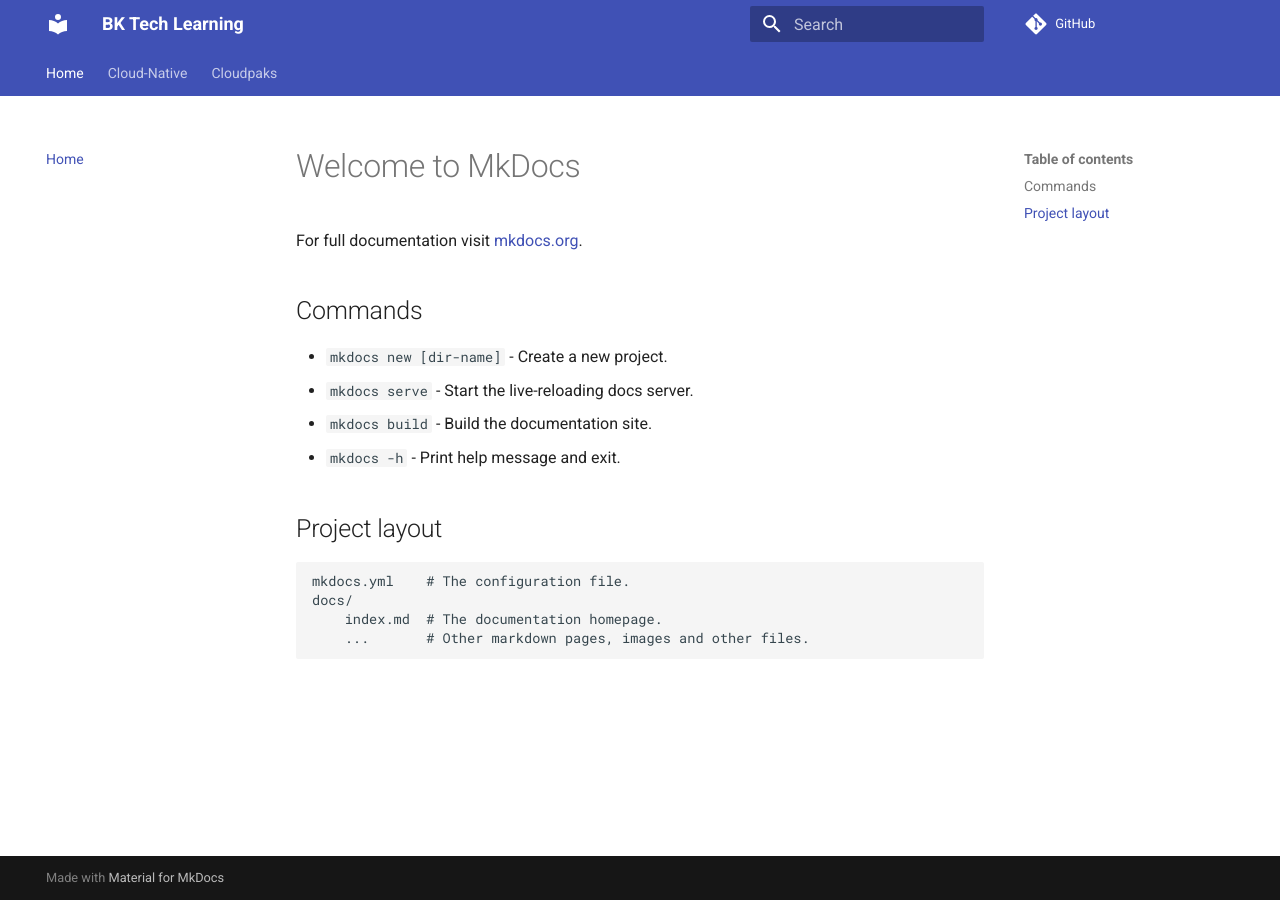
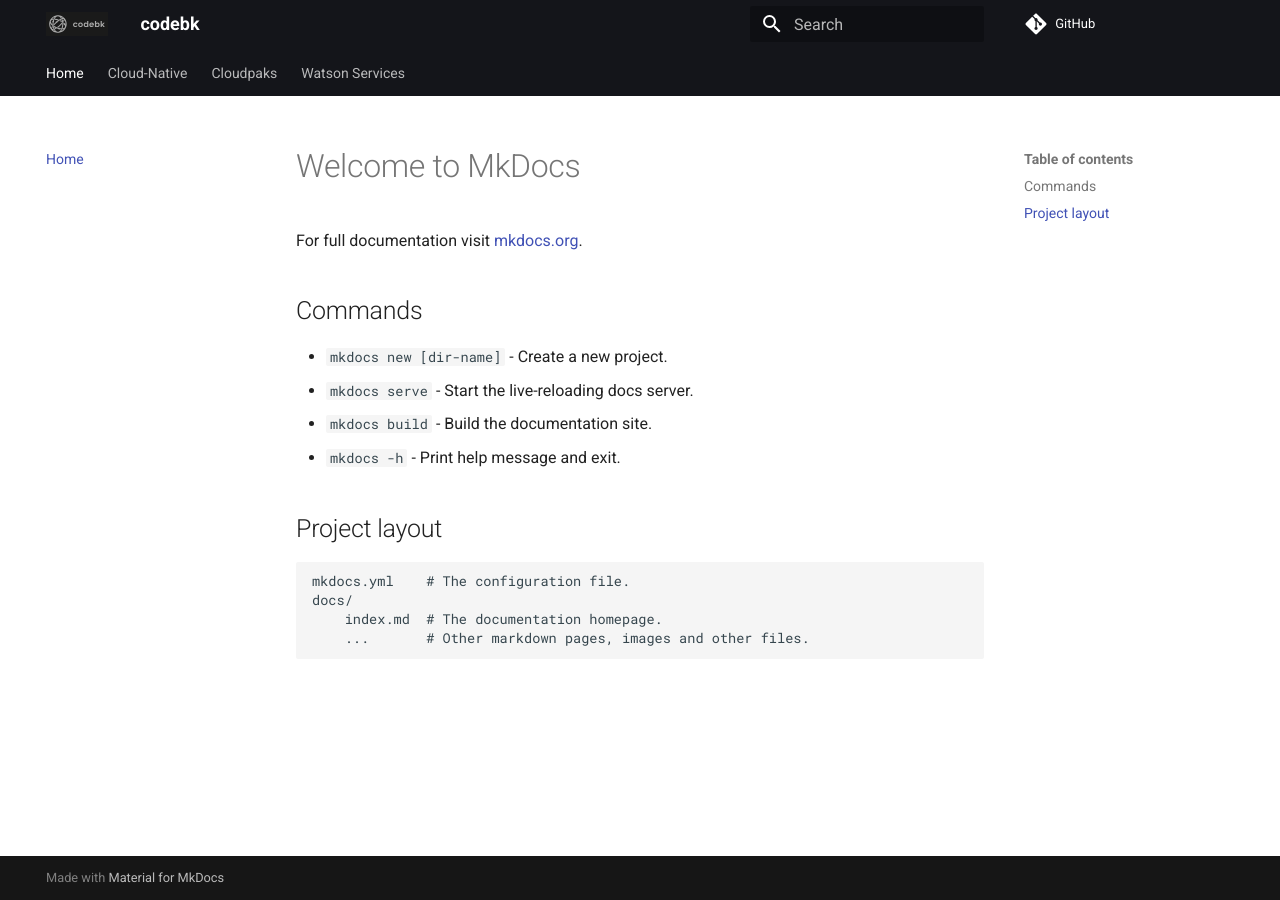
Before and after one commit to bkribbs15/TechLearnings, an MkDocs documentation site: the page built from docs/index.md, in a window 1280 px wide. Built offline with MkDocs 1.6.1 and Material for MkDocs 9.7.7, drawn with Linux system fonts in a browser that asks for light colours; comment, search, counter and statistics services are not loaded.

Commit message:
Updated with Tekton

```diff
--- a/mkdocs.yml
+++ b/mkdocs.yml
@@ -1,11 +1,26 @@
-site_name: BK Tech Learning
+site_name: codebk
 repo_url: https://github.com/bkribbs15/TechLearnings
 theme:
   name: material
+  palette:
+    primary: black
+    accent: #A9A9A9
+  logo: images/codebk.svg
+  favicon: images/watson.png
   features:
     - navigation.instant
     - navigation.tabs
+    - navigation.tracking
+    - navigation.sections
+    - navigation.top
 nav:
   - Home: index.md
   - Cloud-Native: ./cloud-native/index.md
   - Cloudpaks: ./cloudpaks/index.md
+  - Watson Services: ./watson/index.md
+markdown_extensions:
+  - pymdownx.highlight:
+      anchor_linenums: true
+  - pymdownx.inlinehilite
+  - pymdownx.snippets
+  - pymdownx.superfences
```
Also changed, not shown: docs/images/codebk.svg (added), docs/images/watson.png (added), docs/watson/index.md (added), 3 other files.
